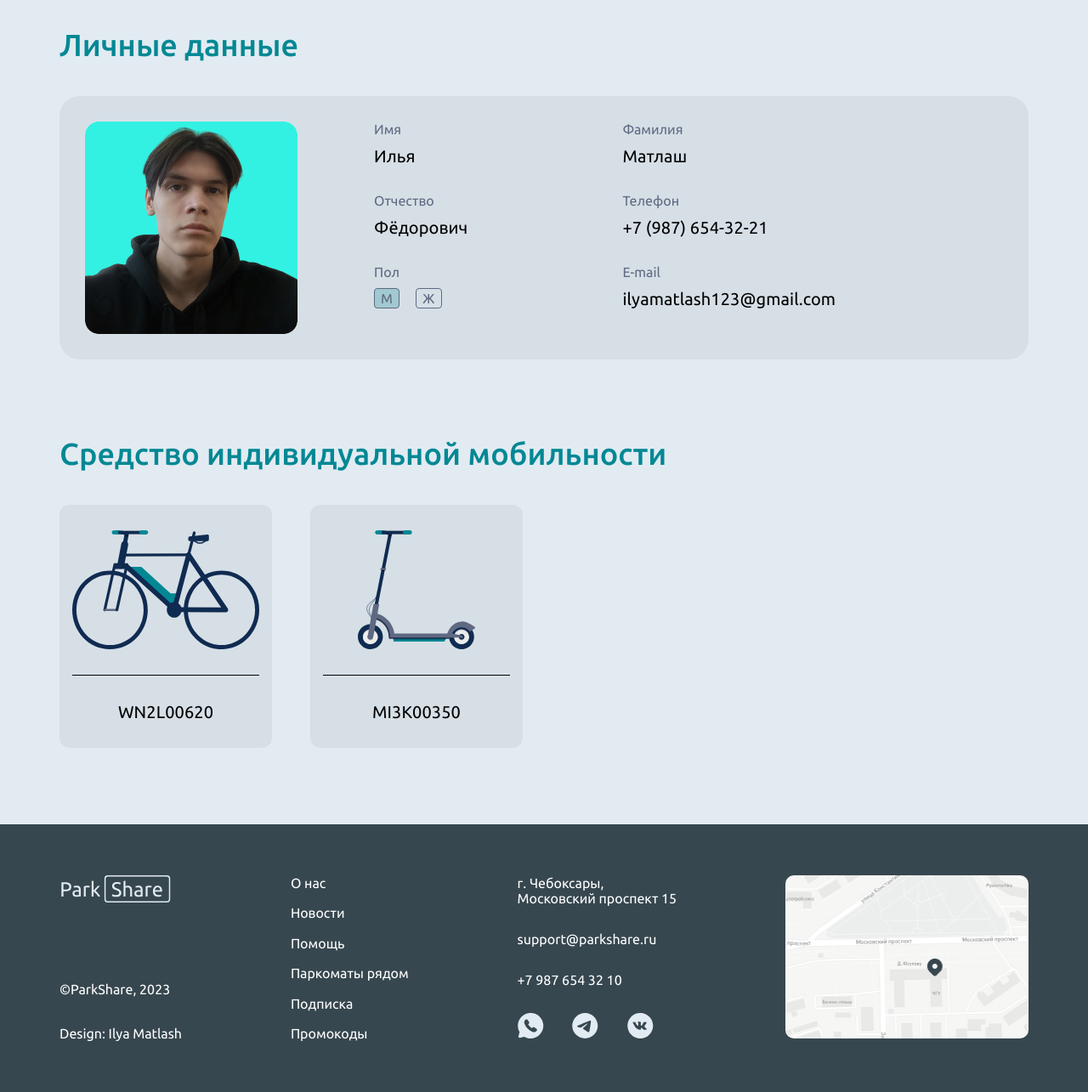
After one commit to IlyaMatlash/ParkShare, a PHP site: page /profile.html in a window 1280 px wide. The commit adds this page. Shown: the part 320-1605 px from the top of the page at 85% size. Run offline with PHP 8.4, Linux system fonts and the light colour scheme.

Commit message:
profile, login, signup, burger, footer

```diff
--- a/about.html
+++ b/about.html
@@ -113,6 +113,9 @@
                     <a class="footer__adress-link footer-l" href="#">parkshare@support.ru</a>
                     <a class="footer__adress-link footer-l" href="#">+7 987 654 32 10</a>
                     <div class="footer__social_media">
+                        <img class="footer__media-link" src="img/whatsapp.svg" alt="WhatsApp">
+                        <img class="footer__media-link" src="img/telergam.svg" alt="Telegram">
+                        <img class="footer__media-link" src="img/vk.svg" alt="VK">
                     </div>
                 </div>
                 <img class="footer-map" src="img/map.jpg" alt="Adress on the map">
--- a/css/index.css
+++ b/css/index.css
@@ -2,6 +2,8 @@
 @import 'style.css';
 @import 'form.css';
 @import 'about.css';
+@import 'login.css';
+@import 'profile.css';
 @import 'swiper.css';
 @import 'burger.css';
 @import 'admin.css';
--- /dev/null
+++ b/css/profile.css
@@ -0,0 +1,83 @@
+.profile__title {
+    display: flex;
+    margin-top: 31px;
+    margin-bottom: 40px;
+}
+.profile__arrow {
+    width: 40px;
+    height: 40px;
+    margin-right: 8px;
+}
+
+.profile__container {
+    max-height: 310px;
+    background: rgba(55, 71, 79, 0.07);
+    border-radius: 24px;
+    margin-bottom: 90px;
+}
+.profile__flex {
+    display: flex;
+    padding-top: 30px;
+    padding-bottom: 30px;
+    padding-left: 30px;
+}
+.profile__img {
+    width: 250px;
+    height: 250px;
+    border-radius: 16px;
+    margin-right: 90px;
+}
+.profile__left-flex {
+    margin-right: 182px;
+}
+.profile__content {
+    margin-bottom: 30px;
+}
+.profile__subtitle {
+    margin-bottom: 10px;
+    color: var(--grey-color);
+}
+.profile__text {
+    color: #000;
+}
+.gender__img {
+    margin-right: 15px;
+}
+.gender__img:last-child {
+    margin: 0;
+}
+
+.profile-main-h1 {
+    margin-bottom: 40px;
+}
+.profile__card-flex {
+    display: flex;
+}
+.profile__card {
+    width: 250px;
+    height: 286px;
+    background: rgba(55, 71, 79, 0.07);
+    border-radius: 12px;
+    margin-right: 45px;
+    margin-bottom: 90px;
+}
+.profile__card:last-child {
+    margin: 0;
+}
+
+.profile__line {
+    border-bottom: 1px solid #000;
+    margin-left: 15px;
+    margin-right: 15px;
+    margin-bottom: 30px;
+}
+.profile__card-img {
+    padding-top: 30px;
+    padding-bottom: 30px;
+    display: block;
+    margin: auto;
+}
+.profile__card-num {
+    color: #000;
+    text-align: center;
+}
--- a/css/style.css
+++ b/css/style.css
@@ -4,7 +4,7 @@
     justify-content: space-between;
     align-items: center;
     margin-bottom: 100px;
-    margin-left: 0;
+    padding-left: 0;
 }
 .header__logo {
     text-decoration: none;
--- a/investors.html
+++ b/investors.html
@@ -133,6 +133,9 @@
                     <a class="footer__adress-link footer-l" href="#">parkshare@support.ru</a>
                     <a class="footer__adress-link footer-l" href="#">+7 987 654 32 10</a>
                     <div class="footer__social_media">
+                        <img class="footer__media-link" src="img/whatsapp.svg" alt="WhatsApp">
+                        <img class="footer__media-link" src="img/telergam.svg" alt="Telegram">
+                        <img class="footer__media-link" src="img/vk.svg" alt="VK">
                     </div>
                 </div>
                 <img class="footer-map" src="img/map.jpg" alt="Adress on the map">
--- /dev/null
+++ b/profile.html
@@ -0,0 +1,139 @@
+<!DOCTYPE html>
+<html lang="en">
+<head>
+    <meta charset="UTF-8">
+    <meta http-equiv="X-UA-Compatible" content="IE=edge">
+    <meta name="viewport" content="width=device-width, initial-scale=1.0">
+    <link rel="preconnect" href="https://fonts.googleapis.com">
+    <link rel="preconnect" href="https://fonts.gstatic.com" crossorigin>
+    <link href="https://fonts.googleapis.com/css2?family=Ubuntu:wght@400;500;700&display=swap" rel="stylesheet">
+    <link href="https://fonts.googleapis.com/css2?family=Montserrat:wght@400;500;700&display=swap" rel="stylesheet">
+    <link rel="stylesheet" href="css/index.css">
+    <title>ParkShare</title>
+</head>
+<body>
+
+    <header class="header">
+        <div class="container">
+            <div class="header__account-flex">
+                <div class="header__profile-links">
+                    <a class="header-profile-link text-p" href="index.html">Главная</a>
+                    <a class="header-profile-link text-p" href="#">Новости</a>
+                    <a class="header-profile-link text-p" href="main.html">Паркоматы рядом</a>
+                    <a class="header-profile-link text-p" href="#">Контакты</a>
+                    <a class="header-profile-link text-p" href="#">Подписка</a>
+                    <a class="header-profile-link text-p" href="#">Промокоды</a>
+                </div>
+                <div class="header__btn-user">
+                    <img class="header__alert" src="img/alert.svg" alt="Alert">
+                    <img class="header__account" src="img/account.svg" alt="Account">
+                </div>
+            </div>
+        </div>
+    </header>
+
+    <section class="profile">
+        <div class="container">
+           <div class="profile__title">
+                <!-- <img class="profile__arrow" src="img/profile-arrow.svg" alt="Back arrow"> -->
+                <h1 class="profile-h1 text-h1">Личные данные</h1>
+           </div>
+
+           <div class="profile__container">
+                <div class="profile__flex">
+                    <img class="profile__img" src="img/profile-img.jpg" alt="Profile image">
+
+                    <div class="profile__left-flex">
+                        <div class="profile__content">
+                            <div class="profile__subtitle text-p">Имя</div>
+                            <div class="profile__text text-h2">Илья</div>
+                        </div>
+                        <div class="profile__content">
+                            <div class="profile__subtitle text-p">Отчество</div>
+                            <div class="profile__text text-h2">Фёдорович</div>
+                        </div>
+                        <div class="profile__content">
+                            <div class="profile__subtitle text-p">Пол</div>
+                            <div class="profile-gender">
+                                <img class="gender__img" src="img/profile-man.svg" alt="Man">
+                                <img class="gender__img" src="img/profile-woman.svg" alt="Woman">
+                            </div>
+                        </div>
+                    </div>
+                    <div class="profile__right-flex">
+                        <div class="profile__content">
+                            <div class="profile__subtitle text-p">Фамилия</div>
+                            <div class="profile__text text-h2">Матлаш</div>
+                        </div>
+                        <div class="profile__content">
+                            <div class="profile__subtitle text-p">Телефон</div>
+                            <div class="profile__text text-h2">+7 (987) 654-32-21</div>
+                        </div>
+                        <div class="profile__content">
+                            <div class="profile__subtitle text-p">E-mail</div>
+                            <div class="profile__text text-h2">ilyamatlash123@gmail.com</div>
+                        </div>
+                    </div>
+                </div>
+           </div>
+        </div>
+    </section>
+
+    <section class="profile-main">
+        <div class="container">
+            <h1 class="profile-main-h1 text-h1">Средство индивидуальной мобильности</h1>
+            <div class="profile__card-flex">
+                <div class="profile__card">
+                    <div class="profile__item">
+                        <div class="profile__line">
+                            <img class="profile__card-img" src="img/profile-bicycle.svg" alt="Bicycle">
+                        </div>
+                        <div class="profile__card-num text-h2">WN2L00620</div>
+                    </div>
+                </div>
+                <div class="profile__card">
+                    <div class="profile__item">
+                        <div class="profile__line">
+                            <img class="profile__card-img" src="img/profile-scooter.svg" alt="Scooter">
+                        </div>
+                        <div class="profile__card-num text-h2">MI3K00350</div>
+                    </div>
+                </div>
+                <!-- <button class="login__btn text-p">Войти</button> -->
+            </div>
+
+        </div>
+    </section>
+
+    <footer class="footer">
+        <div class="container">
+            <div class="footer__flex ">
+                <div class="footer__info">
+                    <img class="footer__logo" src="img/footer-logo.svg" alt="Footer logo">
+                    <a class="footer-progect footer-l" href="#">&copyParkShare, 2023</a>
+                    <a class="footer__copyright footer-l" href="#">Design: Ilya Matlash</a>
+                </div>
+                <div class="footer__links">
+                    <a class="footer-link footer-l" href="#">О нас</a>
+                    <a class="footer-link footer-l" href="#">Новости</a>
+                    <a class="footer-link footer-l" href="#">Помощь</a>
+                    <a class="footer-link footer-l" href="#">Паркоматы рядом</a>
+                    <a class="footer-link footer-l" href="#">Подписка</a>
+                    <a class="footer-link footer-l" href="#">Промокоды</a>
+                </div>
+                <div class="footer__adress">
+                    <a class="footer__adress-link footer-l" href="#">г. Чебоксары,<br> Московский проспект 15</a>
+                    <a class="footer__adress-link footer-l" href="#">support@parkshare.ru</a>
+                    <a class="footer__adress-link footer-l" href="#">+7 987 654 32 10</a>
+                    <div class="footer__social_media">
+                        <img class="footer__media-link" src="img/whatsapp.svg" alt="WhatsApp">
+                        <img class="footer__media-link" src="img/telergam.svg" alt="Telegram">
+                        <img class="footer__media-link" src="img/vk.svg" alt="VK">
+                    </div>
+                </div>
+                <img class="footer-map" src="img/map.jpg" alt="Adress on the map">
+            </div>
+        </div>
+    </footer>
+</body>
+</html>
```
Also changed, not shown: css/burger.css (+15 -14 lines), css/login.css (added, +80 -0 lines), index.html (+14 -7 lines), login.html (added, +76 -0 lines), signup.html (added, +76 -0 lines), img/profile-arrow.svg (added), img/profile-bicycle.svg (added), img/profile-img.jpg (added), img/profile-man.svg (added), img/profile-scooter.svg (added), img/profile-woman.svg (added).
